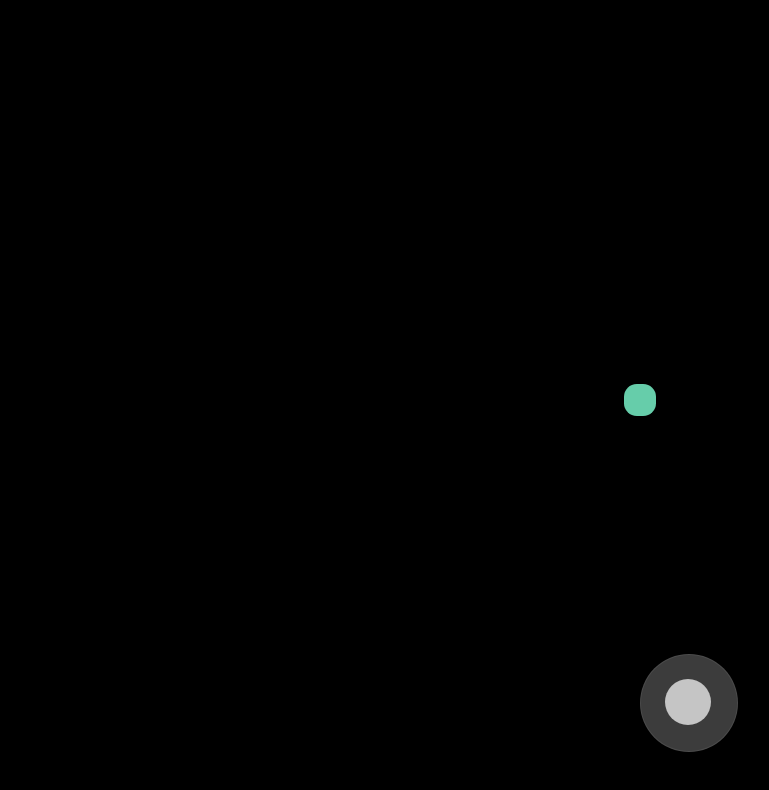
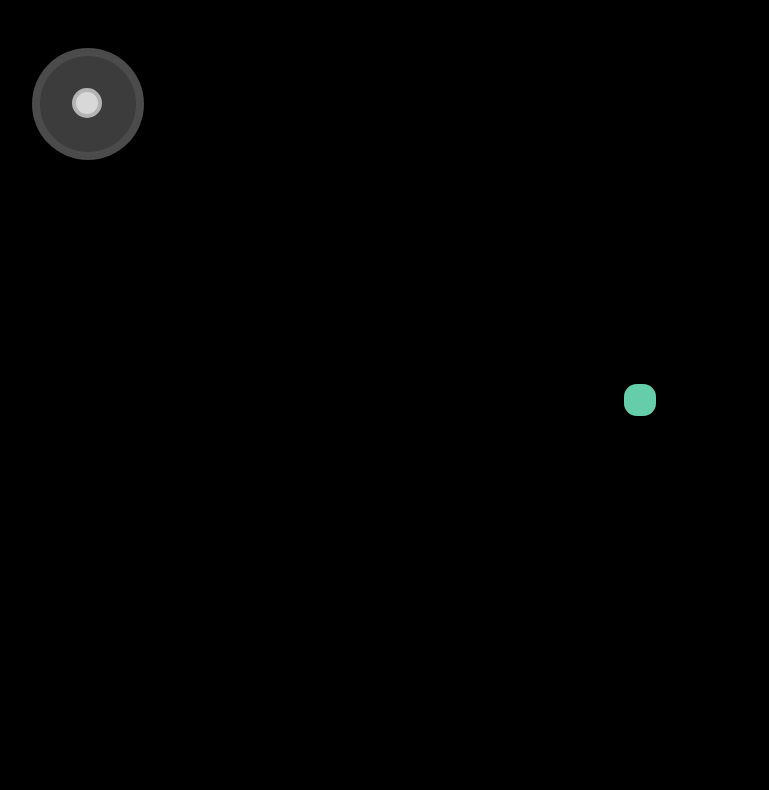
Before and after one commit to zsou/zsou.github.io, a plain HTML site: page app/index.html in a window 1280 px wide. Shown: the whole page, without its empty margins (0-769 px from the left). Drawn offline with Linux system fonts and the light colour scheme.

Commit message:
Update index.html

```diff
--- a/app/index.html
+++ b/app/index.html
@@ -5,7 +5,7 @@
     <!-- 设置视口，内容宽度等于用户设备宽度，用户不能缩放 -->
     <meta name="viewport"
         content="width=device-width, user-scalable=no, initial-scale=1.0, maximum-scale=1.0, minimum-scale=1.0">
-    <title>神宠三国志</title>
+    <title>八方向操作杆</title>
     <script src="js/jquery-1.11.0.min.js"></script>
     <style>
         * {
@@ -39,7 +39,7 @@
             /* 拖动区域，在js里设置宽高 */
             border-radius: 50%;
             left: 0;
-            bottom: 0;
+            top: 0;
             position: fixed;
 
             display: flex;
@@ -48,12 +48,12 @@
         }
 
         .joystick {
-            bottom: 3rem;
-            left: 50%;
+            top: 3rem;
+            left: 2rem;
             position: absolute;
             background-color: rgba(200, 200, 200, 0.3);
             /* 操作杆背景颜色*/
-            border: solid 0.1rem rgba(200, 200, 200, 0.1);
+            border: solid 0.5rem rgba(200, 200, 200, 0.1);
             /* 操作杆边框颜色*/
             border-radius: 50%;
             /* 用户不可选择复制控件文本 */
@@ -74,8 +74,8 @@
             /* 仅仅是为了美观这里，白色拖动按钮*/
             position: absolute;
             border-radius: 50%;
-            border: solid 0.3rem rgba(255, 255, 255, 0);
-            background-color: rgba(255, 255, 255, 0.7);
+            border: solid 0.3rem rgba(42, 42, 43, 0.2);
+            background-color: rgba(255, 255, 255, 0.8);
         }
 
         .test {
@@ -102,7 +102,7 @@
     <div class="test" id="test"></div>
     <script>
         // 设置全局变量：操作盘背景直径，拖动区域直径，内部白色美观按钮直径，最大拖拽距离
-        var joystickLen = 7, dragLen, insideLen = 3, maxDragLen = 2;
+        var joystickLen = 7, dragLen, insideLen = 2, maxDragLen = 3.5;
 
         // 获取html的font-size值，所有控件将以rem作为单位，进行 rem <-> px 的互相转换
         var htmlRem = parseInt($("html").css("font-size").replace("px", ""));
```
